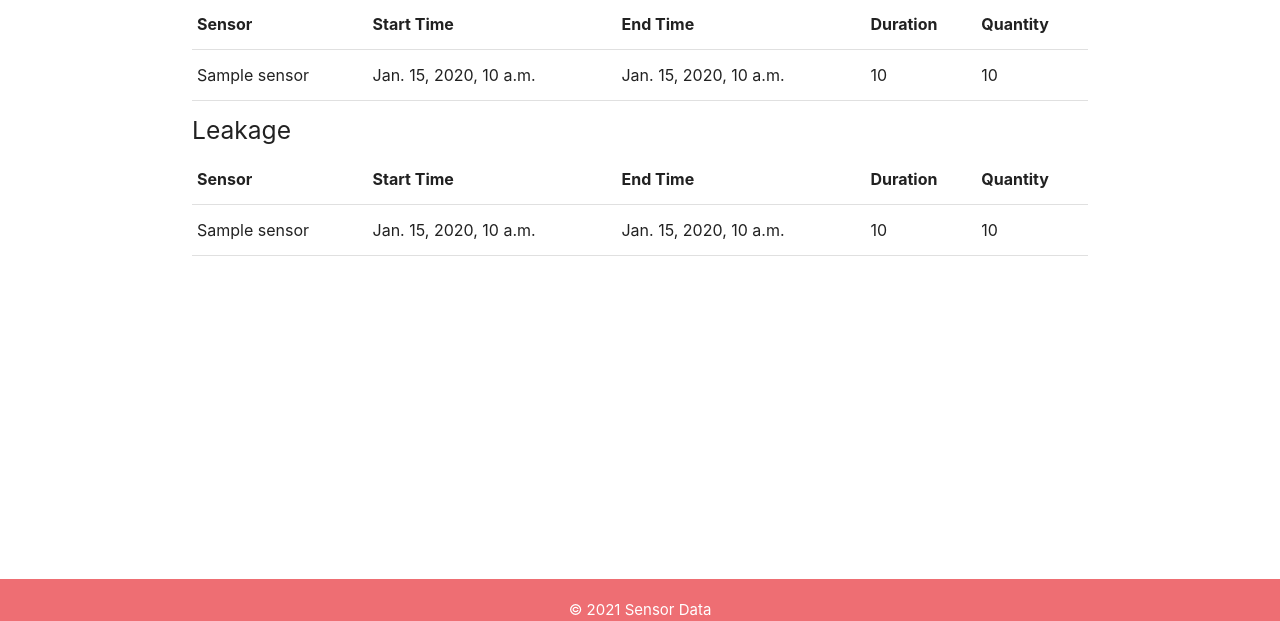
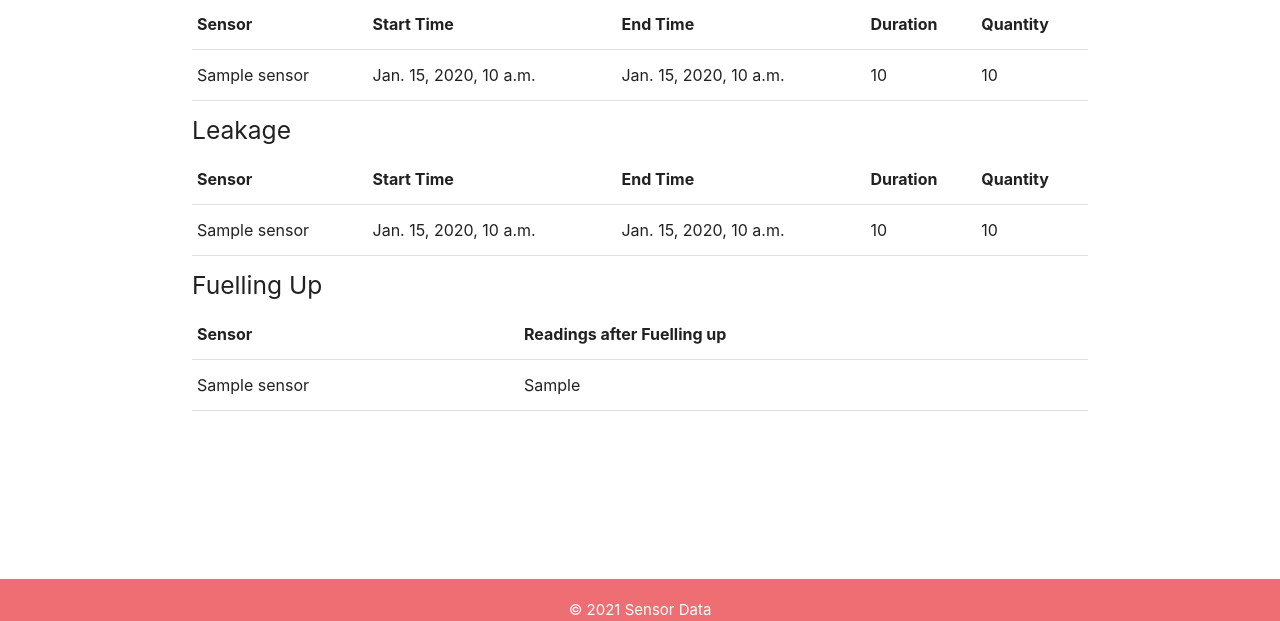
Before and after one commit to sherlockvind/swlab2_assignment5, a Django app: template SensorData/main/templates/main/theft_leak.html in a window 1280 px wide. Shown: the part 179-800 px from the top of the page. Run offline with Django 3.2, Linux system fonts and the light colour scheme; the template is opened without the code that fills it: most values are stand-ins (such as "Sample title", 1, 10 or a date in 2020).

Commit message:
added function for discovering fuelling up process

```diff
--- a/SensorData/main/templates/main/theft_leak.html
+++ b/SensorData/main/templates/main/theft_leak.html
@@ -67,6 +67,22 @@ Theft Leak
             {% endfor %}
           </table>
 
+          <h5>Fuelling Up</h5>
+            <table>
+              <tr>
+                <th>Sensor</th>
+                <th>Readings after Fuelling up</th>
+              </tr>
+              {% for row in data %}
+              <tr>
+                <td>{{row.sensor}}</td>
+                <td>
+                  {{row.fuel_fill|safe}}
+                </td>
+              </tr>
+            </table>
+          {% endfor %}
+
       {% endif %}
 
     </div>
```
Also changed, not shown: SensorData/main/utils.py (+8 -0 lines), SensorData/main/views.py (line endings or trailing spaces).
